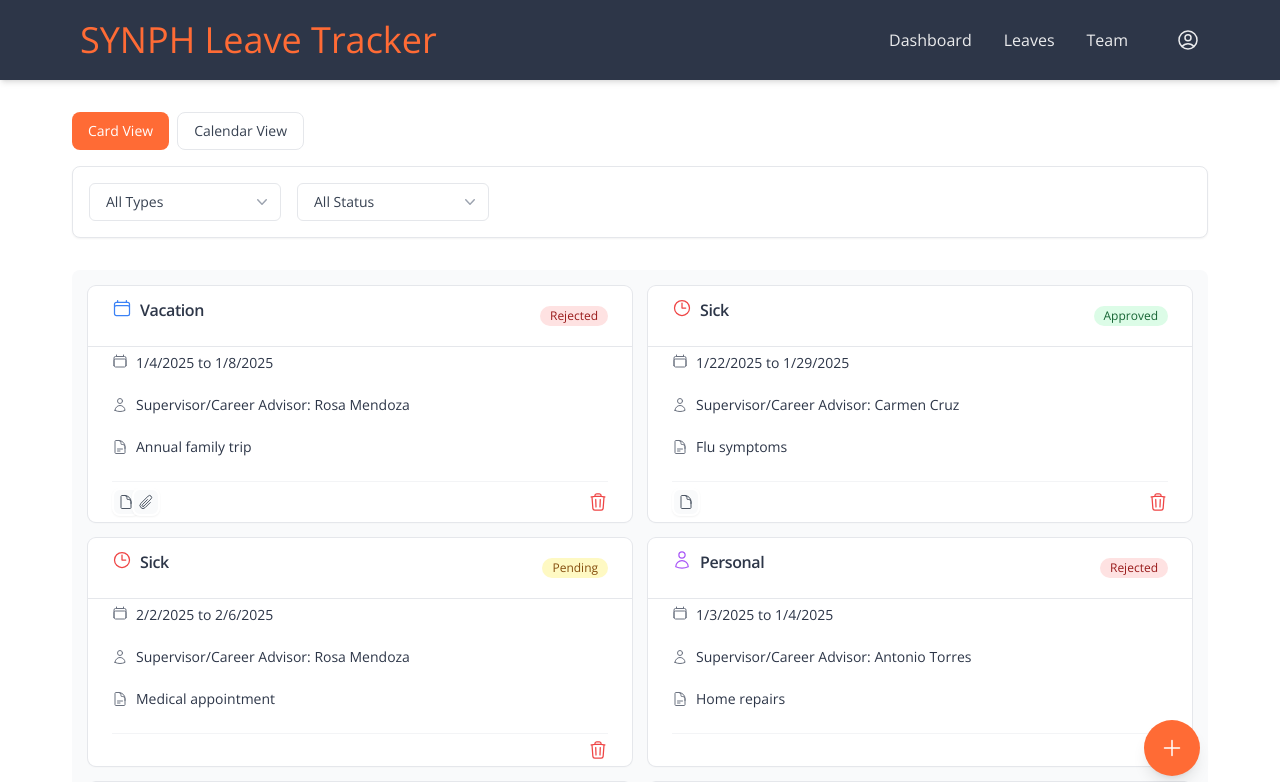
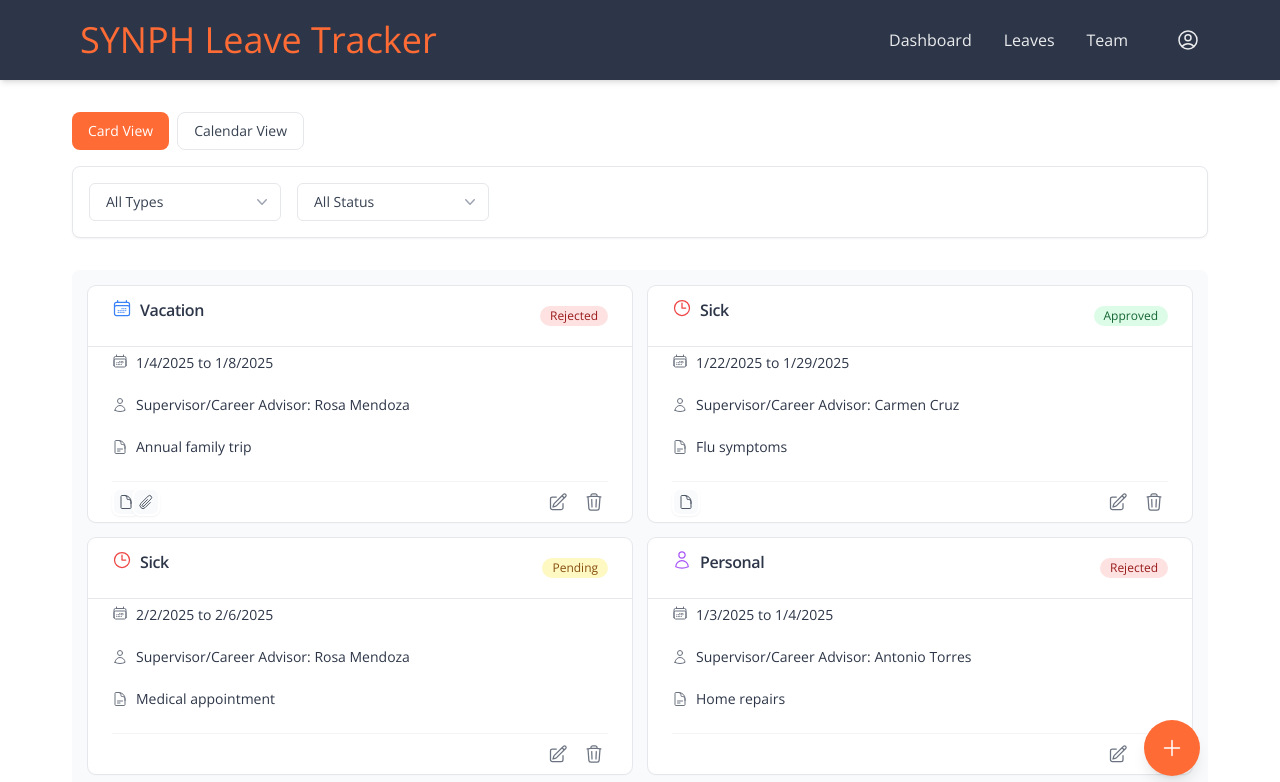
Before and after one commit to jeffreymoya/leave-tracker, a Next.js app in the folder apps/web/: page /dashboard in a window 1280 px wide. Shown: the top 782 px of the page. Built offline with nearby package versions, Linux system fonts and the light colour scheme.

Commit message:
feat: Update leave list with edit button and improved icon styling

```diff
--- a/apps/web/app/dashboard/_components/leaves/list.tsx
+++ b/apps/web/app/dashboard/_components/leaves/list.tsx
@@ -1,11 +1,12 @@
 'use client'
 
 import {
-  CalendarIcon,
+  CalendarDaysIcon,
   ClockIcon,
   DocumentIcon,
   DocumentTextIcon,
   PaperClipIcon,
+  PencilSquareIcon,
   TrashIcon,
   UserIcon,
 } from '@heroicons/react/24/outline'
@@ -16,7 +17,7 @@ import type { Leave } from '@/types/leaves'
 function getLeaveTypeIcon(type: Leave['type']) {
   switch (type) {
     case 'Vacation':
-      return <CalendarIcon className="h-5 w-5 text-blue-500 flex-shrink-0" aria-hidden="true" />
+      return <CalendarDaysIcon className="h-5 w-5 text-blue-500 flex-shrink-0" aria-hidden="true" />
     case 'Sick':
       return <ClockIcon className="h-5 w-5 text-red-500 flex-shrink-0" aria-hidden="true" />
     case 'Personal':
@@ -110,7 +111,7 @@ export function LeaveList({ data = sampleData }: { data?: Leave[] }) {
             <div className="px-4 py-1.5 sm:px-6">
               <div className="space-y-1.5">
                 <div className="flex items-start gap-2">
-                  <CalendarIcon className="h-4 w-4 text-[var(--text-secondary)] flex-shrink-0" aria-hidden="true" />
+                  <CalendarDaysIcon className="h-4 w-4 text-[var(--text-secondary)] flex-shrink-0" aria-hidden="true" />
                   <p className="text-sm font-medium text-[var(--text-primary)]">
                     {new Date(leave.startDate).toLocaleDateString()} to{' '}
                     {new Date(leave.endDate).toLocaleDateString()}
@@ -138,8 +139,16 @@ export function LeaveList({ data = sampleData }: { data?: Leave[] }) {
                 <div className="flex -space-x-2">
                   {renderAttachments(leave.attachments)}
                 </div>
+                <div className="flex gap-2">
                   <button
-                  className="text-red-500 hover:text-red-600 transition-colors"
+                    className="rounded-full p-1 text-gray-500 hover:bg-blue-50 hover:text-blue-600 transition-all"
+                    onClick={() => {/* Handle edit */}}
+                    aria-label="Edit leave request"
+                  >
+                    <PencilSquareIcon className="h-5 w-5" />
+                  </button>
+                  <button
+                    className="rounded-full p-1 text-gray-500 hover:bg-red-50 hover:text-red-600 transition-all"
                     onClick={() => {/* Handle delete */}}
                     aria-label="Delete leave request"
                   >
@@ -148,6 +157,7 @@ export function LeaveList({ data = sampleData }: { data?: Leave[] }) {
                 </div>
               </div>
             </div>
+          </div>
         ))}
       </div>
     </div>
```
Lines whose indentation alone changed are shown as unchanged.
